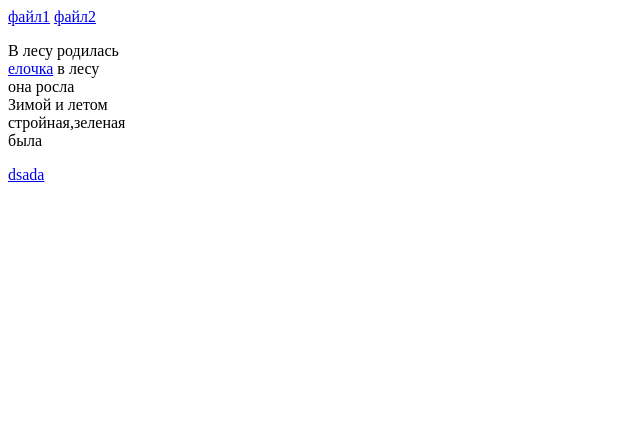
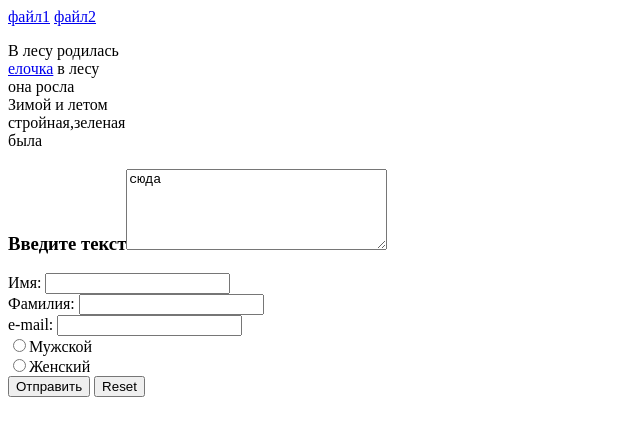
Before and after one commit to armsva1/2day, a plain HTML site: page index.html in a window 1280 px wide. Shown: the whole page, without its empty margins (0-640 px from the left). Drawn offline with Linux system fonts and the light colour scheme.

Commit message:
Update index.html

```diff
--- a/index.html
+++ b/index.html
@@ -14,6 +14,18 @@
         Зимой и летом<br>
         стройная,зеленая<br>
         была<br></P>
-        <a href="frames.html">dsada</a>
+       <form><h3>Введите текст<textarea name="first" rows="5" cols="30">сюда</textarea></h3></form>
+
+    <FORM action="URL" method="post">
+<LABEL for="firstname">Имя: </LABEL>
+<INPUT type="text" id="firstname"><BR>
+<LABEL for="lastname">Фамилия: </LABEL>
+<INPUT type="text" id="lastname"><BR>
+<LABEL for="email">e-mail: </LABEL>
+<INPUT type="text" id="email"><BR>
+<INPUT type="radio" name="sex" value="Мужской">Мужской<BR>
+<INPUT type="radio" name="sex" value="Женский">Женский<BR>
+<INPUT type="submit" value="Отправить"> <INPUT type="reset">
+</FORM>
 </body>
 </html>
```
